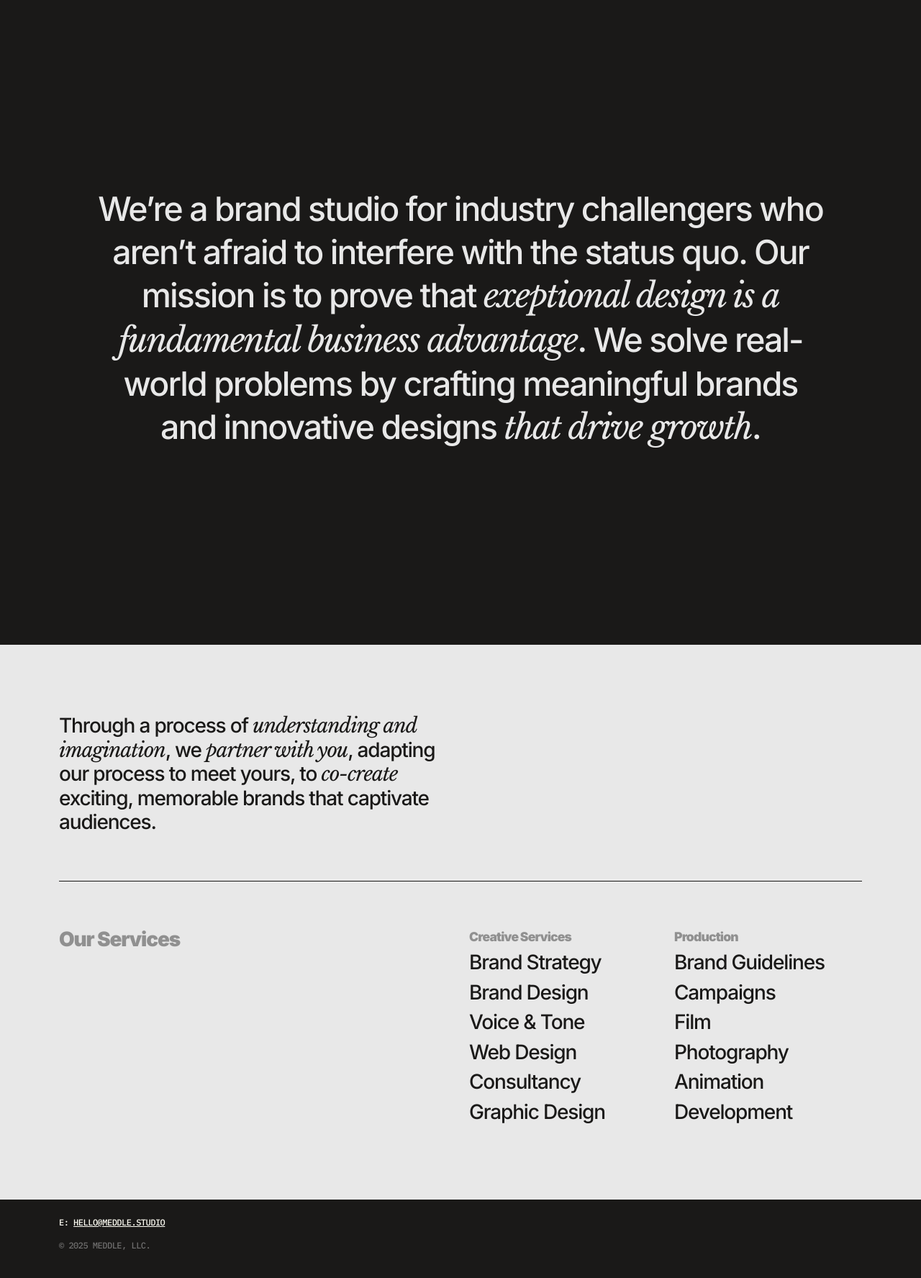
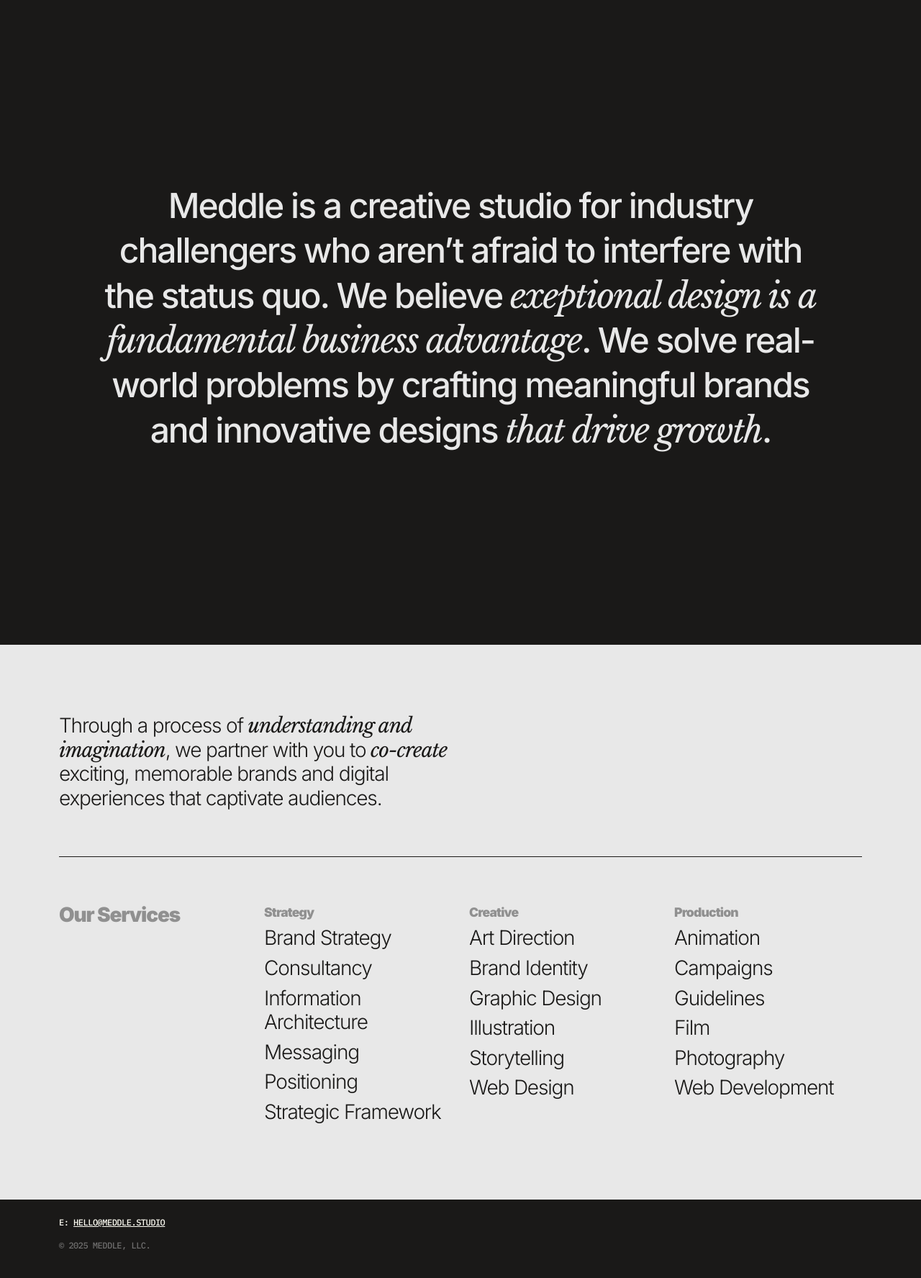
Before and after one commit to meddle-studio/meddle-site, a Jekyll site: the page built from index.html, in a window 1280 px wide, cut to the strip 904-2708 px from the top of the page. Shown: the top 1776 px of the strip at 72% size. Built offline with Jekyll 4.4.1, drawn with Linux system fonts in a browser that asks for light colours; nearby versions of some CDN libraries.

Commit message:
Slight content changes

```diff
--- a/assets/css/site.scss
+++ b/assets/css/site.scss
@@ -433,7 +433,7 @@ svg.icon rect[stroke] {
       margin-right: auto;
     }
     h2 {
-      font-size: 2.9rem;
+      font-size: 3rem;
     }
   }
 }
--- a/index.html
+++ b/index.html
@@ -10,7 +10,7 @@ aos: true
         <source src="/assets/images/mid-mobile-sm.mp4" type="video/mp4" media="(orientation: portrait)">
     </video>
     <div class="position-sticky sticky-top px-3 pt-5 pb-3 -white mix-blend-difference">
-        <svg id="logo-xl" xmlns="http://www.w3.org/2000/svg" viewBox="0 0 1990 436" preserveAspectRatio="xMidYMin meet" fill="currentColor" class="d-none d-lg-flex w-100 h-100 justify-between m-0 p-0 leading-none"><title>MEDDLE</title>
+        <svg id="logo-xl" xmlns="http://www.w3.org/2000/svg" viewBox="0 0 1990 436" preserveAspectRatio="xMidYMin meet" fill="currentColor" class="d-none d-sm-flex w-100 h-100 justify-between m-0 p-0 leading-none"><title>MEDDLE</title>
           <path d="M147.5,0c34.73,70.09,45.36,150.4,50.08,228.02h4.43c3.98-77.97,16.19-156.88,48.99-228.02h148v340h-130l-.99-205.01h-5.01c-5.87,56.67-17.33,112.94-33.88,167.41l-1.57.67c-7.01-.99-54.95,1.48-57.06-1.05-1.44-1.73-6.15-19.98-7.2-23.8-12.9-46.64-20.93-95.18-26.28-143.22h-6.01v205.01H1.5c-.11,0-1.5-1.39-1.5-1.5V0h147.5Z"/>
           <path d="M1068,0h184.49c120.24,6.46,172.98,90.06,157.37,205.36-23.71,175.14-212.57,127.71-338.41,134.69-1.02.22-3.45-.72-3.45-1.55V0ZM1204,237h33.5c46.38,0,46.24-93.71,25.91-119.91-6.59-8.49-20.3-14.09-30.91-14.09h-28.5v134Z"/>
           <path d="M713,340V0h183.49c93.79,4.89,154.83,57.52,159.56,153.45,5.29,107.41-41.12,176.07-151.56,185.54-63.74,2.18-127.68.47-191.49,1.01ZM849,237h33.5c44.2,0,43.48-85.69,29.69-112.69-6.74-13.21-20.74-21.31-35.69-21.31h-27.5v134Z"/>
@@ -18,7 +18,7 @@ aos: true
           <path d="M1990,0v108h-153v35h142.5c.11,0,1.5,1.39,1.5,1.5v48.5h-144v38h153v109h-289V0h289Z"/>
           <polygon points="1561 0 1561 231 1689 231 1689 340 1425 340 1425 0 1561 0"/>
         </svg>
-        <svg id="logo-xl-mobile" xmlns="http://www.w3.org/2000/svg" xmlns:xlink="http://www.w3.org/1999/xlink" viewBox="-18.389 35 48.183 94.914" preserveAspectRatio="xMidYMin meet" fill="currentColor" class="d-flex d-lg-none w-75 h-auto justify-between m-0 mx-auto p-0 leading-none">
+        <svg id="logo-xl-mobile" xmlns="http://www.w3.org/2000/svg" xmlns:xlink="http://www.w3.org/1999/xlink" viewBox="-18.389 35 48.183 94.914" preserveAspectRatio="xMidYMin meet" fill="currentColor" class="d-flex d-sm-none w-75 h-auto justify-between m-0 mx-auto p-0 leading-none">
           <g>
             <path d="M-8.25,35c2.387,6.166,3.118,13.232,3.441,20.061h0.306C-4.229,48.201-3.391,41.259-1.135,35H9.036v29.913H0.101
               L0.033,46.876h-0.345c-0.403,4.985-1.19,9.937-2.329,14.729l-0.107,0.058c-0.482-0.087-3.777,0.131-3.922-0.093
@@ -47,35 +47,49 @@ aos: true
 <section id="about" class="position-relative -bg-black">
     <div class="container">
         <div class="d-flex align-items-center justify-content-center vh-100">
-            <h2 class="text-center -white" data-aos="fade-up" data-aos-duration="1000">We’re a brand studio for industry challengers who aren’t afraid to interfere with the status quo. Our mission is to prove that <em class="-font-tertiary">exeptional design is a fundamental business advantage</em>. We&nbsp;solve real-world problems by crafting meaningful brands and innovative designs <em>that drive&nbsp;growth</em>.</h2>
+            <h2 class="text-center -white" data-aos="fade-up" data-aos-duration="1000">Meddle is a creative studio for industry challengers who aren’t afraid to interfere with the status quo. We believe <em class="-font-tertiary">exeptional design is a fundamental business advantage</em>. We&nbsp;solve real-world problems by crafting meaningful brands and innovative designs <em>that drive&nbsp;growth</em>.</h2>
         </div>
     </div>
 </section>
 <section id="how" class="position-relative -bg-white py-5">
     <div class="container">
-        <h3 class="-black col-md-8 col-lg-6 pt-md-5 pb-3 pb-lg-5">Through a process of <em>understanding and imagination</em>, we <em>partner with you</em>, adapting our process to meet yours, to <em>co-create</em> exciting, memorable brands that captivate audiences.</h3>
+        <h3 class="-black col-md-8 col-lg-6 pt-md-5 pb-3 pb-lg-5 -light">Through a process of <em>understanding and imagination</em>, we partner with you to <em>co-create</em> exciting, memorable brands and digital experiences that captivate audiences.</h3>
         <hr class="-black">
         <div class="row pt-3 pt-lg-5 pb-5">
-          <div class="col-12 col-md-6">
-            <h3 class="-bold -grey">Our Services</h3>
+          <div class="col-12 col-md-3">
+            <h3 class="-bold -grey mb-3">Our Services</h3>
           </div>
-          <div class="col-6 col-md-3">
-            <h5 class="-bold -grey" data-aos="fade-right" data-aos-duration="1000"><small>Creative Services</small></h5>
-            <h3 class="-black">Brand Strategy</h3>
-            <h3 class="-black">Brand Design</h3>
-            <h3 class="-black">Voice &amp; Tone</h3>
-            <h3 class="-black">Web Design</h3>
-            <h3 class="-black">Consultancy</h3>
-            <h3 class="-black">Graphic Design</h3>
+          <div class="col-6 col-md-3 mb-3 mb-md-0">
+            <h5 class="-bold -grey" data-aos="fade-right" data-aos-duration="1000"><small>Strategy</small></h5>
+            <h3 class="-black -light">Brand Strategy</h3>
+            <h3 class="-black -light">Consultancy</h3>
+            <h3 class="-black -light">Information Architecture</h3>
+            <h3 class="-black -light">Messaging</h3>
+            <h3 class="-black -light">Positioning</h3>
+            <h3 class="-black -light">Strategic Framework</h3>
           </div>
-          <div class="col-6 col-md-3">
-            <h5 class="-bold -grey" data-aos="fade-right" data-aos-duration="1000" data-aos-delay="250"><small>Production</small></h5>
-            <h3 class="-black">Brand Guidelines</h3>
-            <h3 class="-black">Campaigns</h3>
-            <h3 class="-black">Film</h3>
-            <h3 class="-black">Photography</h3>
-            <h3 class="-black">Animation</h3>
-            <h3 class="-black">Development</h3>
+          <div class="col-6 col-md-3 mb-3 mb-md-0">
+            <h5 class="-bold -grey" data-aos="fade-right" data-aos-duration="1000"><small>Creative</small></h5>
+            <h3 class="-black -light">Art Direction</h3>
+            <h3 class="-black -light">Brand Identity</h3>
+            <h3 class="-black -light">Graphic Design</h3>
+            <h3 class="-black -light">Illustration</h3>
+            <h3 class="-black -light">Storytelling</h3>
+            <h3 class="-black -light">Web Design</h3>
+          </div>
+          <div class="col-12 col-md-3">
+            <div class="row p-0">
+              <h5 class="-bold -grey" data-aos="fade-right" data-aos-duration="1000"><small>Production</small></h5>
+              <div class="col-6 col-md-12">
+                <h3 class="-black -light">Animation</h3>
+                <h3 class="-black -light">Campaigns</h3>
+                <h3 class="-black -light">Guidelines</h3>
+              </div>
+            <div class="col-6 col-md-12">
+              <h3 class="-black -light">Film</h3>
+              <h3 class="-black -light">Photography</h3>
+              <h3 class="-black -light">Web Development</h3>
+            </div>
           </div>
         </div>
     </div>
```
Also changed, not shown: 1 other file.
